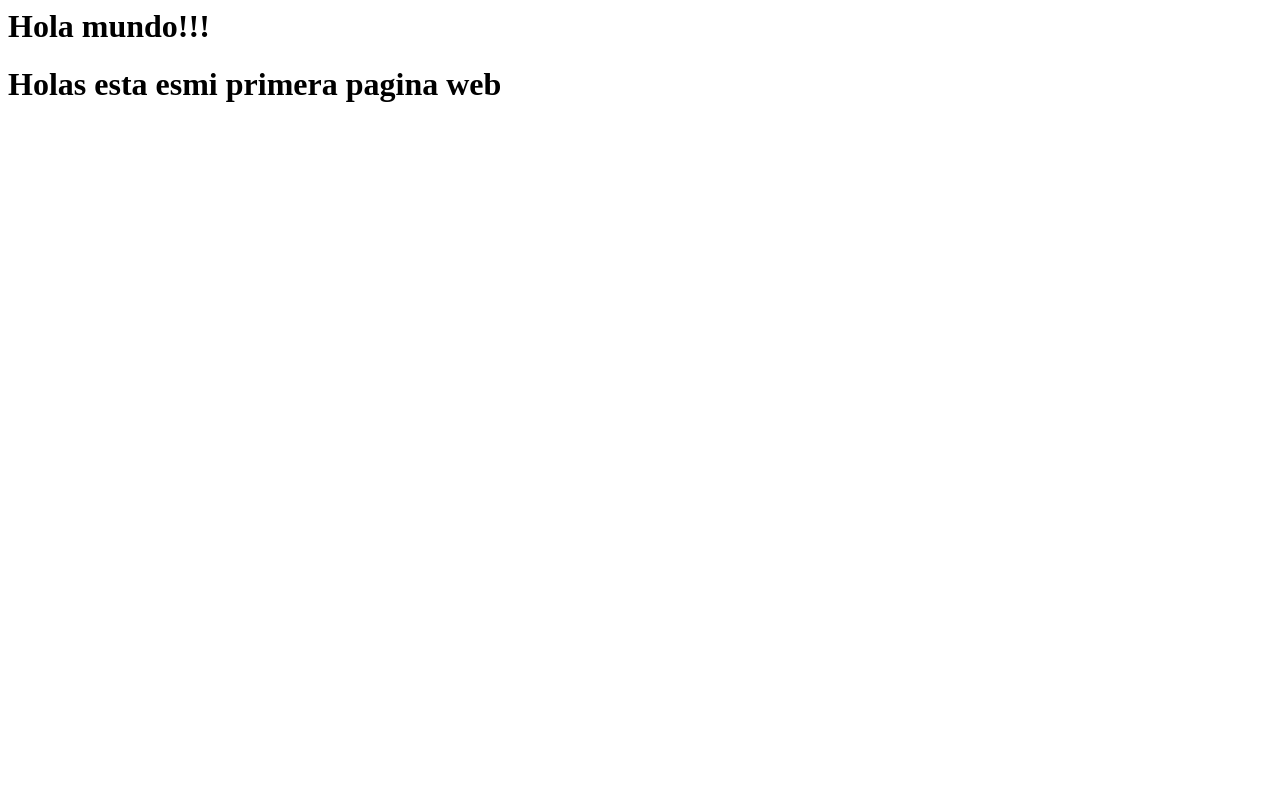
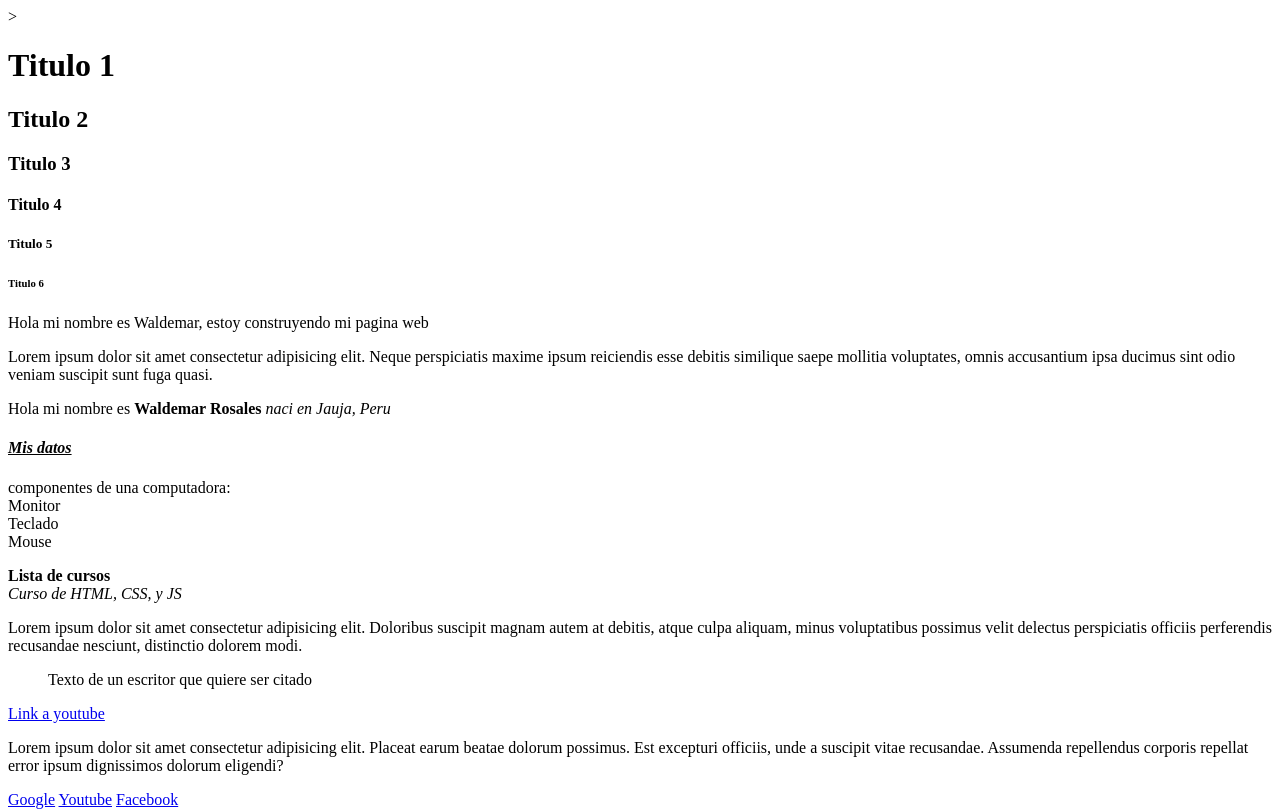
Before and after one commit to tsoluciona/codigowal, a plain HTML site: page semana1/index.html in a window 1280 px wide. Shown: the top 811 px of the page. Drawn offline with Linux system fonts and the light colour scheme.

Commit message:
mi primer index en html

```diff
--- a/semana1/index.html
+++ b/semana1/index.html
@@ -1,2 +1,86 @@
-<h1>Hola mundo!!!</h1>
-<h1>Holas esta esmi primera pagina web</h1>
+<!-- Estructura html-->>
+<html>
+
+<head>
+    <title>Codigo Front 13</title>
+</head>
+
+<body>
+    <!-- Las etiquetas de titulo h1 - h6 -->
+    <h1>Titulo 1</h1>
+    <h2>Titulo 2</h2>
+    <h3>Titulo 3</h3>
+    <h4>Titulo 4</h4>
+    <h5>Titulo 5</h5>
+    <h6>Titulo 6</h6>
+
+    <!-- Parrafos -->
+    <p>
+        Hola mi nombre es Waldemar, estoy construyendo mi pagina web
+    </p>
+
+    <p>
+        Lorem ipsum dolor sit amet consectetur adipisicing elit. Neque perspiciatis maxime ipsum reiciendis esse debitis
+        similique saepe mollitia voluptates, omnis accusantium ipsa ducimus sint odio veniam suscipit sunt fuga quasi.
+    </p>
+
+    <!-- Etiqueta strong ese es el que se utiliza x bold -->
+    <p>
+        Hola mi nombre es <strong>Waldemar Rosales</strong>
+        <i>naci en Jauja, Peru</i>
+    </p>
+
+    <!-- Subrayado-->
+    <h4>
+        <u>
+            <i>Mis datos</i>
+        </u>
+    </h4>
+    <!-- BR: Es para saltos de linea-->
+    <!-- No deben usarla -->
+    <p>
+        componentes de una computadora:
+        <br />
+        Monitor
+        <br />
+        Teclado
+        <br />
+        Mouse
+    </p>
+    <b>Lista de cursos</b>
+
+    <br>
+
+    <i>Curso de HTML, CSS, y JS</i>
+
+    <!-- Para poder citar textos -->
+    <p>
+        Lorem ipsum dolor sit amet consectetur adipisicing elit. Doloribus suscipit magnam autem at debitis, atque culpa
+        aliquam, minus voluptatibus possimus velit delectus perspiciatis officiis perferendis recusandae nesciunt,
+        distinctio dolorem modi.
+    </p>
+    <blockquote>
+        Texto de un escritor que quiere ser citado
+    </blockquote>
+
+    <!-- Hipervinculos -->
+    <a href="https://www.youtube.com" target="_blank">
+        Link a youtube
+    </a>
+    <p>
+        Lorem ipsum dolor sit amet consectetur adipisicing elit. Placeat earum beatae dolorum possimus. Est excepturi
+        officiis, unde a suscipit vitae recusandae. Assumenda repellendus corporis repellat error ipsum dignissimos
+        dolorum eligendi?
+    </p>
+    <a href="https://www.google.com">Google</a>
+    <a href="https://www.youtube.com">Youtube</a>
+    <a href="https://www.facebook.com">Facebook</a>
+    <p></p>
+    <!-- Etiquetas multimedia-->
+    <img src="https://elcomercio.pe/resizer/myQu2yOHiuczMyW7Z2N_fn5YW7o=/1200x1200/smart/filters:format(jpeg):quality(75)/arc-anglerfish-arc2-prod-elcomercio.s3.amazonaws.com/public/NMV5XDAXIRDYNLR2566O6DRMSE.jpg" alt="Dragon ball super" width="300"/>
+
+    <!-- Imagen local -->
+    <img src="./imagenes/youtube-logo.png" alt=""/>
+</body>
+
+</html>
```
Also changed, not shown: semana1/imagenes/youtube-logo.png (added).
